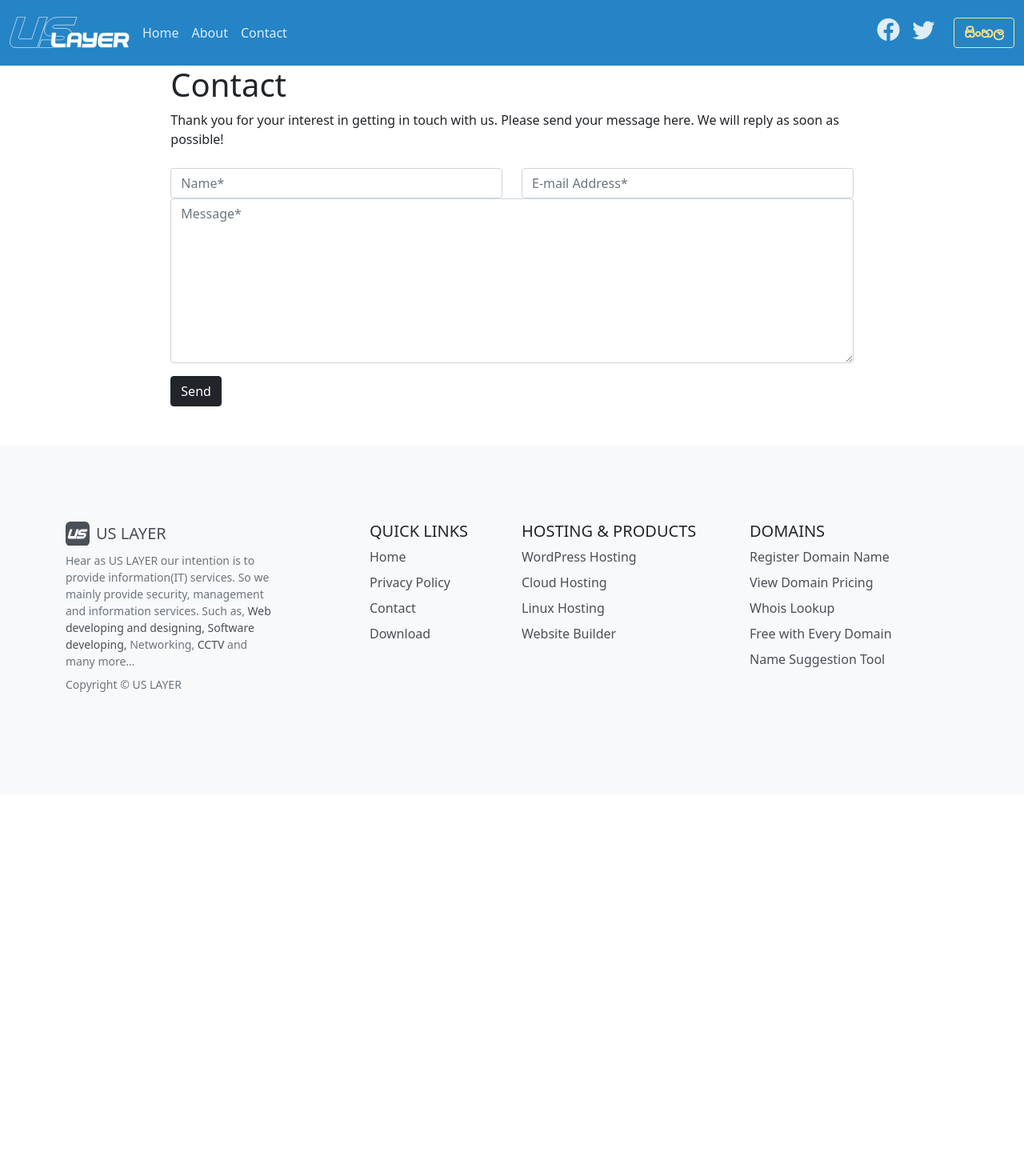
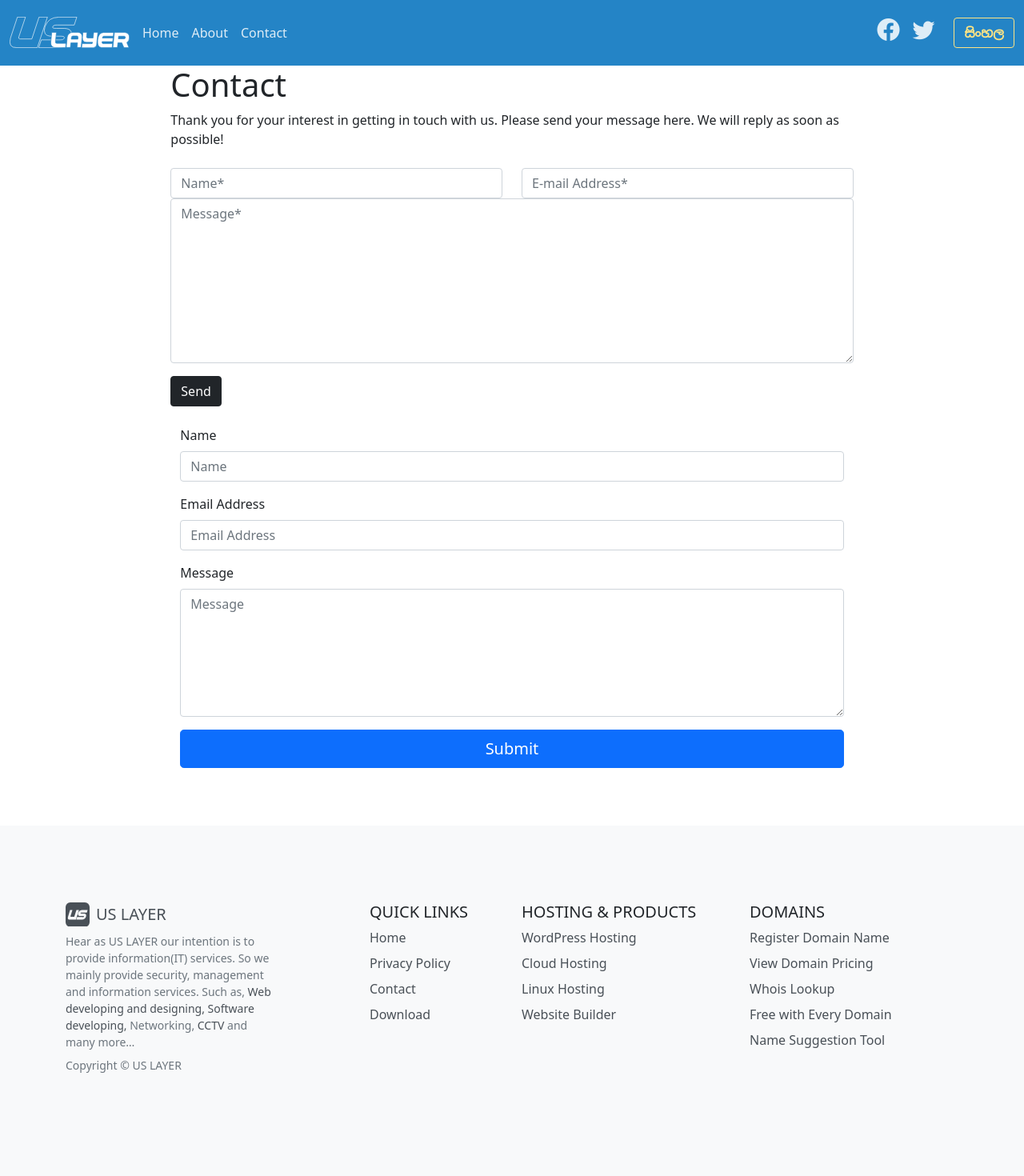
Before and after one commit to uslayer/uslayer.github.io, a Jekyll site: the page built from pages/contact.html, in a window 1280 px wide. Shown: the whole page at 80% size. Built offline with Jekyll 4.4.1, drawn with Linux system fonts in a browser that asks for light colours; before the commit the page ends 994 px from its top, so only the background shows below that.

Commit message:
Update contact.html

```diff
--- a/pages/contact.html
+++ b/pages/contact.html
@@ -18,3 +18,38 @@
 <textarea rows="8" class="form-control mb-3" name="message" placeholder="Message*" required></textarea>
 <input class="btn btn-dark" type="submit" value="Send">
 </form>
+
+
+
+<!-- Wrapper container -->
+<div class="container py-4">
+
+  <!-- Bootstrap 5 starter form -->
+  <form id="contactForm">
+
+    <!-- Name input -->
+    <div class="mb-3">
+      <label class="form-label" for="name">Name</label>
+      <input class="form-control" id="name" type="text" placeholder="Name" />
+    </div>
+
+    <!-- Email address input -->
+    <div class="mb-3">
+      <label class="form-label" for="emailAddress">Email Address</label>
+      <input class="form-control" id="emailAddress" type="email" placeholder="Email Address" />
+    </div>
+
+    <!-- Message input -->
+    <div class="mb-3">
+      <label class="form-label" for="message">Message</label>
+      <textarea class="form-control" id="message" type="text" placeholder="Message" style="height: 10rem;"></textarea>
+    </div>
+
+    <!-- Form submit button -->
+    <div class="d-grid">
+      <button class="btn btn-primary btn-lg" type="submit">Submit</button>
+    </div>
+
+  </form>
+
+</div>
```
